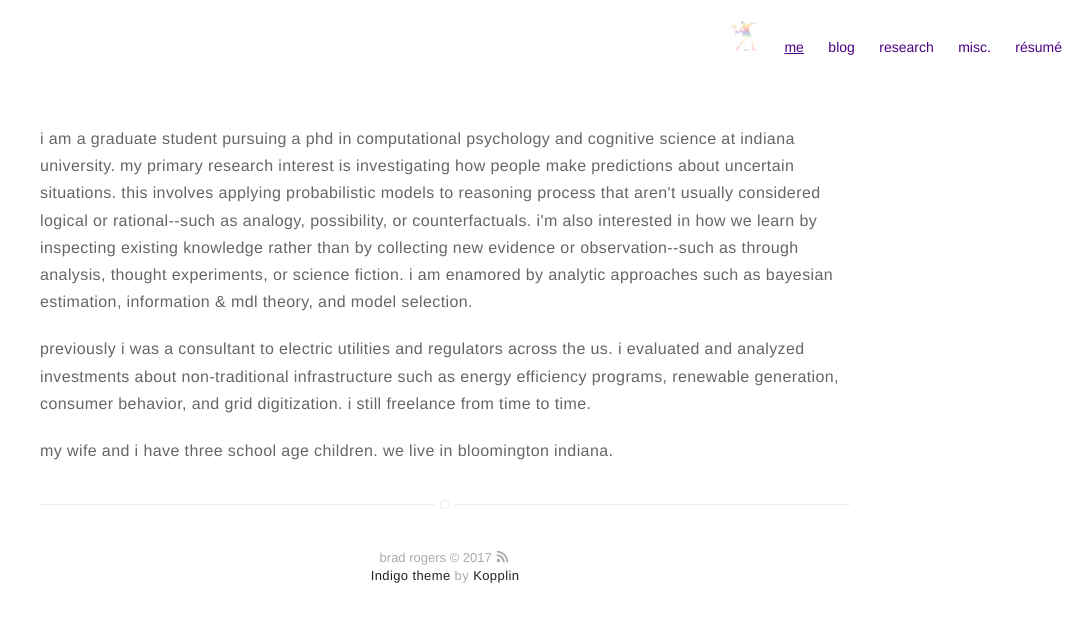
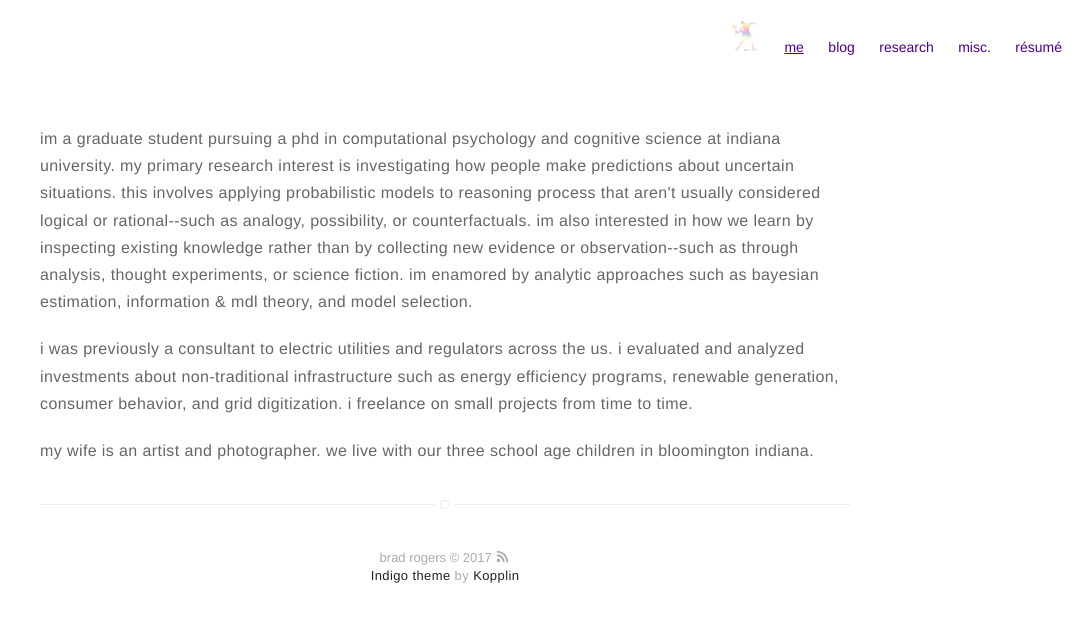
Before and after one commit to bradical3/bradical3.github.io, a Jekyll site: the page built from about.md, in a window 1280 px wide. Shown: the top 622 px of the page, without its empty margins (195-1280 px from the left). Built offline with Jekyll 4.4.1, drawn with Linux system fonts in a browser that asks for light colours.

Commit message:
Update about.md

```diff
--- a/about.md
+++ b/about.md
@@ -3,11 +3,11 @@ title: about
 layout: page
 ---
 
-<p>i am a graduate student pursuing a phd in computational psychology and cognitive science at indiana university. my primary research interest is investigating how people make predictions about uncertain situations. this involves applying probabilistic models to reasoning process that aren't usually considered logical or rational--such as analogy, possibility, or counterfactuals. i'm also interested in how we learn by inspecting existing knowledge rather than by collecting new evidence or observation--such as through analysis, thought experiments, or science fiction. i am enamored by analytic approaches such as bayesian estimation, information & mdl theory, and model selection.</p>
+<p>im a graduate student pursuing a phd in computational psychology and cognitive science at indiana university. my primary research interest is investigating how people make predictions about uncertain situations. this involves applying probabilistic models to reasoning process that aren't usually considered logical or rational--such as analogy, possibility, or counterfactuals. im also interested in how we learn by inspecting existing knowledge rather than by collecting new evidence or observation--such as through analysis, thought experiments, or science fiction. im enamored by analytic approaches such as bayesian estimation, information & mdl theory, and model selection.</p>
 
-<p>previously i was a consultant to electric utilities and regulators across the us. i evaluated and analyzed investments about non-traditional infrastructure such as energy efficiency programs, renewable generation, consumer behavior, and grid digitization. i still freelance from time to time.</p>
+<p>i was previously a consultant to electric utilities and regulators across the us. i evaluated and analyzed investments about non-traditional infrastructure such as energy efficiency programs, renewable generation, consumer behavior, and grid digitization. i freelance on small projects from time to time.</p>
 
-<p>my wife and i have three school age children. we live in bloomington indiana. </p>
+<p>my wife is an artist and photographer. we live with our three school age children in bloomington indiana. </p>
 
 <!---
 <h2>Skills</h2>
```
